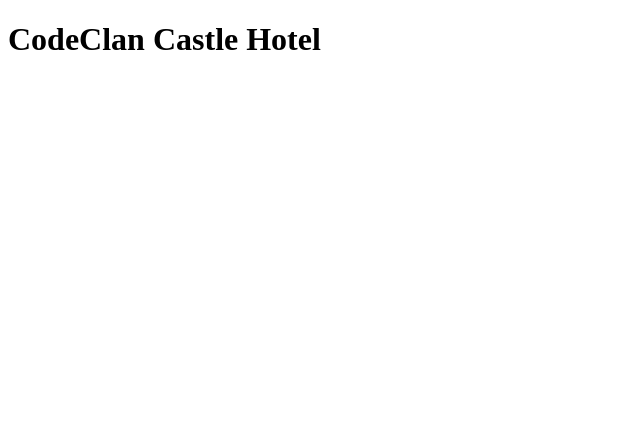
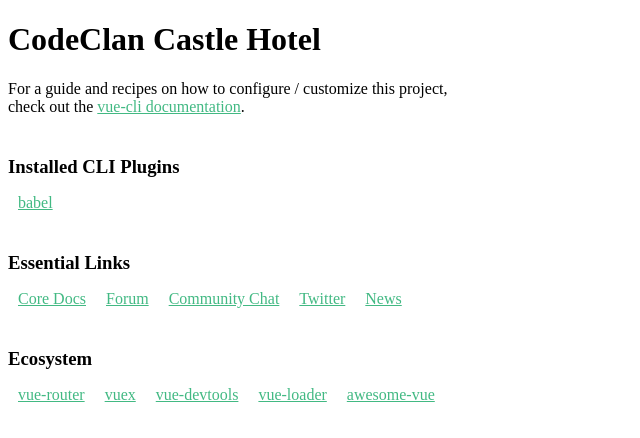
Before and after one commit to MaryBobs/w8_code_clan_castle_hotel, a Vue app in the folder client/: page / in a window 1280 px wide. Shown: the top 438 px of the page, without its empty margins (0-640 px from the left). Built offline with nearby package versions, Linux system fonts and the light colour scheme.

Commit message:
app.vue created

```diff
--- a/client/src/App.vue
+++ b/client/src/App.vue
@@ -3,11 +3,18 @@
     <div id="header">
       <h1>CodeClan Castle Hotel</h1>
     </div>
+    <new-guest-form />
   </div>
 </template>
 
 <script>
+import NewGuestForm from "./components/NewGuestForm.vue";
+
 export default {
+  name: "app",
+  components: {
+    "new-guest-form": NewGuestForm
+  }
 }
 </script>
 
```
Also changed, not shown: client/package.json (+5 -1 lines), client/src/components/NewGuestForm.vue (renamed from client/src/components/HelloWorld.vue).
